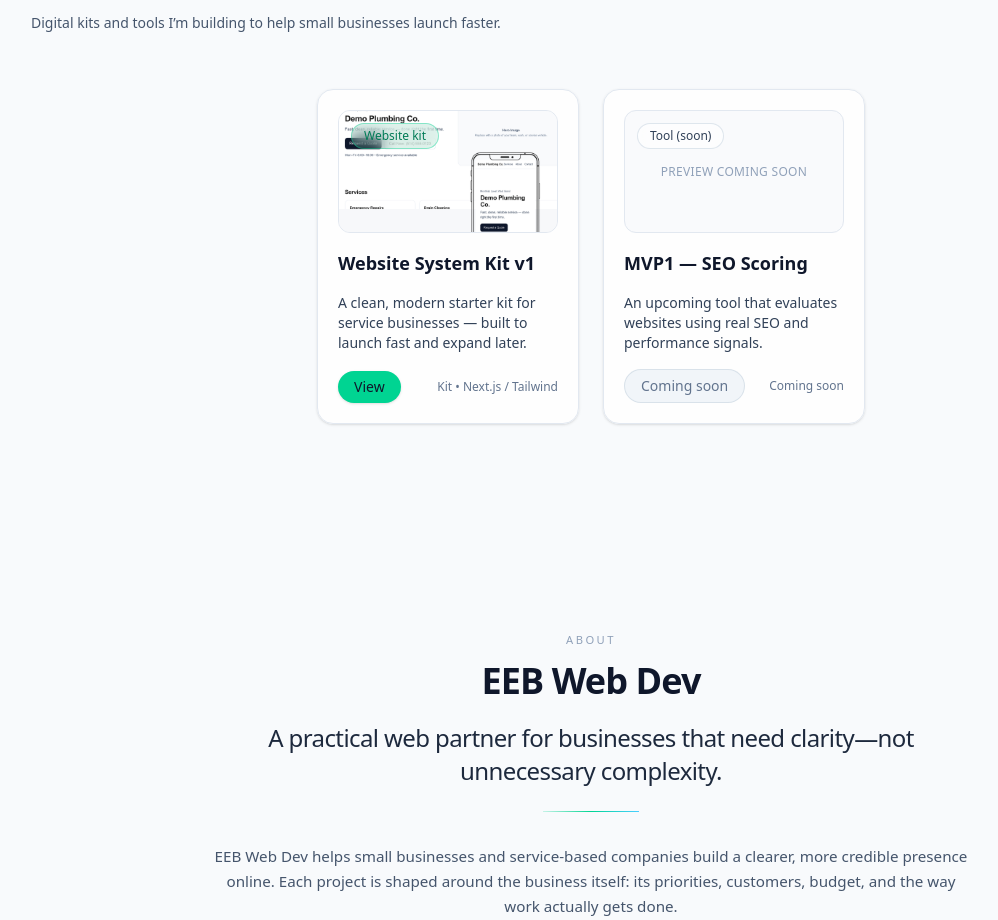
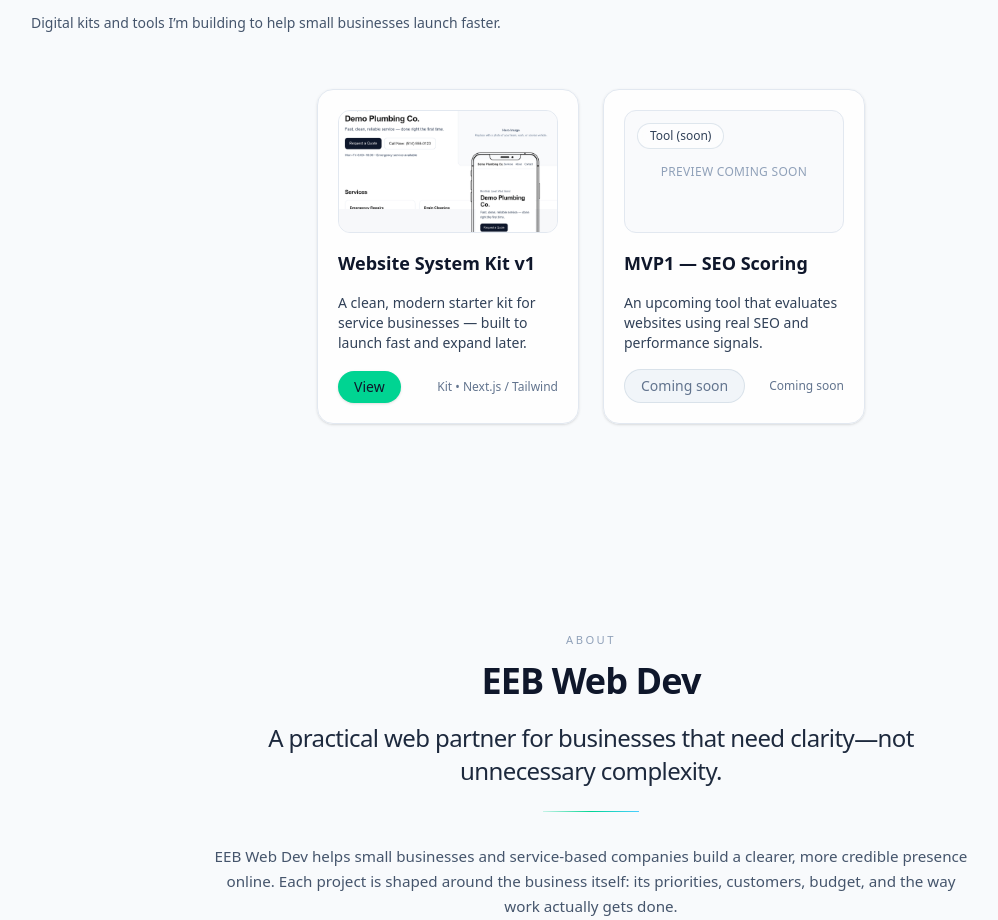
Before and after one commit to Mclenx/EEB-Web-Dev, a Next.js app: page /en in a window 1280 px wide. Shown: the part 2910-3830 px from the top of the page, without its empty margins (49-1047 px from the left). Built offline with nearby package versions, Linux system fonts and the light colour scheme.

Commit message:
remove redundant product thumbnail badge

```diff
--- a/app/lib/content.ts
+++ b/app/lib/content.ts
@@ -204,7 +204,6 @@ const en = {
 
 
     kitV1: {
-      badge: "Website kit",
       title: "Website System Kit v1",
       desc: "A clean, modern starter kit for service businesses — built to launch fast and expand later.",
       meta: "Kit • Next.js / Tailwind",
@@ -548,7 +547,6 @@ const fr: TContent = {
     back: "Retour",
 
     kitV1: {
-      badge: "Kit web",
       title: "Website System Kit v1",
       desc: "Un kit de départ propre et moderne pour entreprises de service — conçu pour lancer vite et évoluer ensuite.",
       meta: "Kit • Next.js / Tailwind",
--- a/components/home/ProductsSection.tsx
+++ b/components/home/ProductsSection.tsx
@@ -38,9 +38,6 @@ export function ProductsSection({ t, lang }: ProductsSectionProps) {
                 className="object-cover"
                 sizes="(max-width: 640px) 100vw, (max-width: 1024px) 50vw, 25vw"
               />
-              <div className="absolute left-3 top-3 inline-flex items-center gap-2 rounded-full border border-emerald-400/40 bg-emerald-500/10 px-3 py-1 text-xs text-emerald-700 backdrop-blur dark:text-emerald-200">
-                {t.products.kitV1.badge}
-              </div>
             </div>
 
             <h3 className="text-lg font-semibold text-slate-900 dark:text-white">
```
